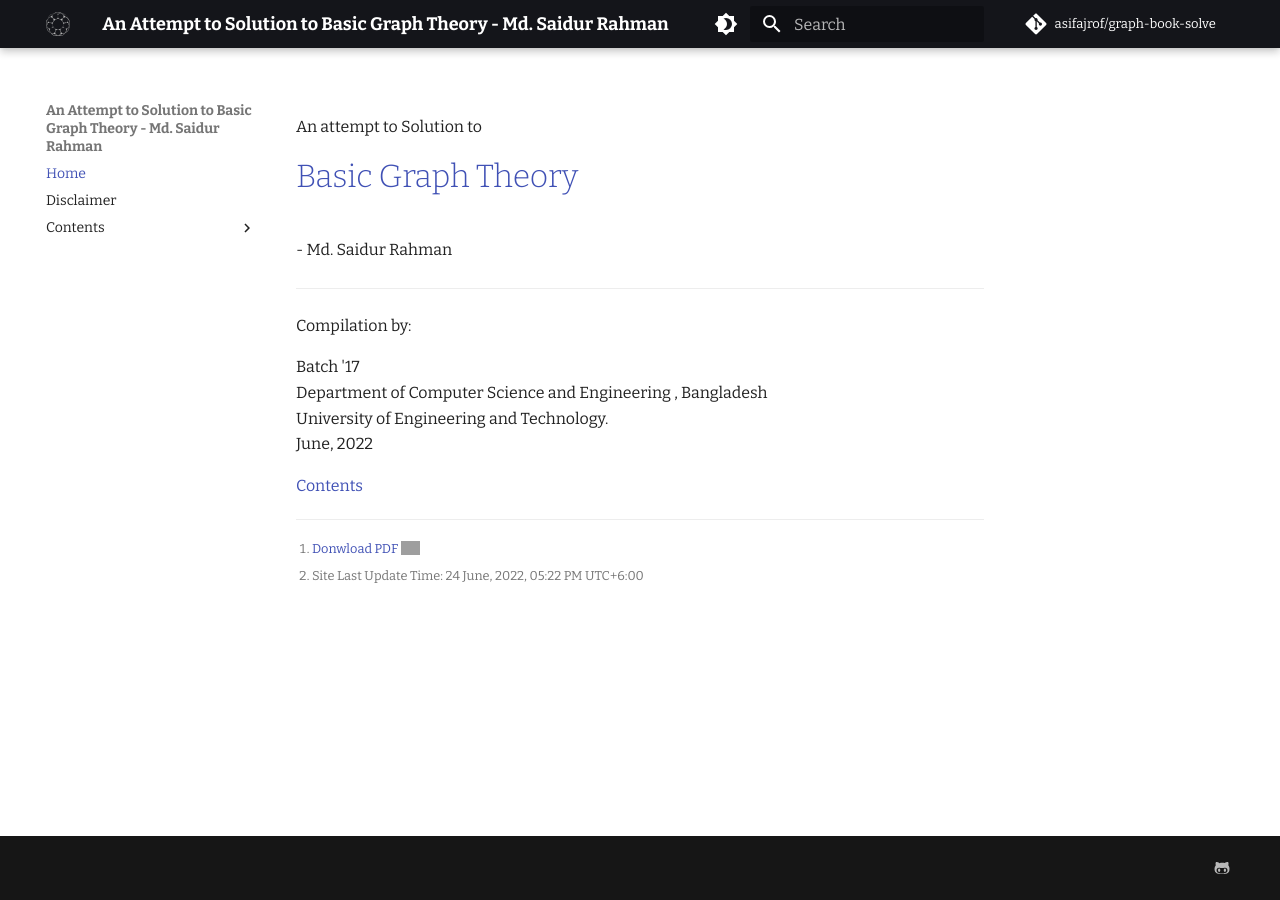
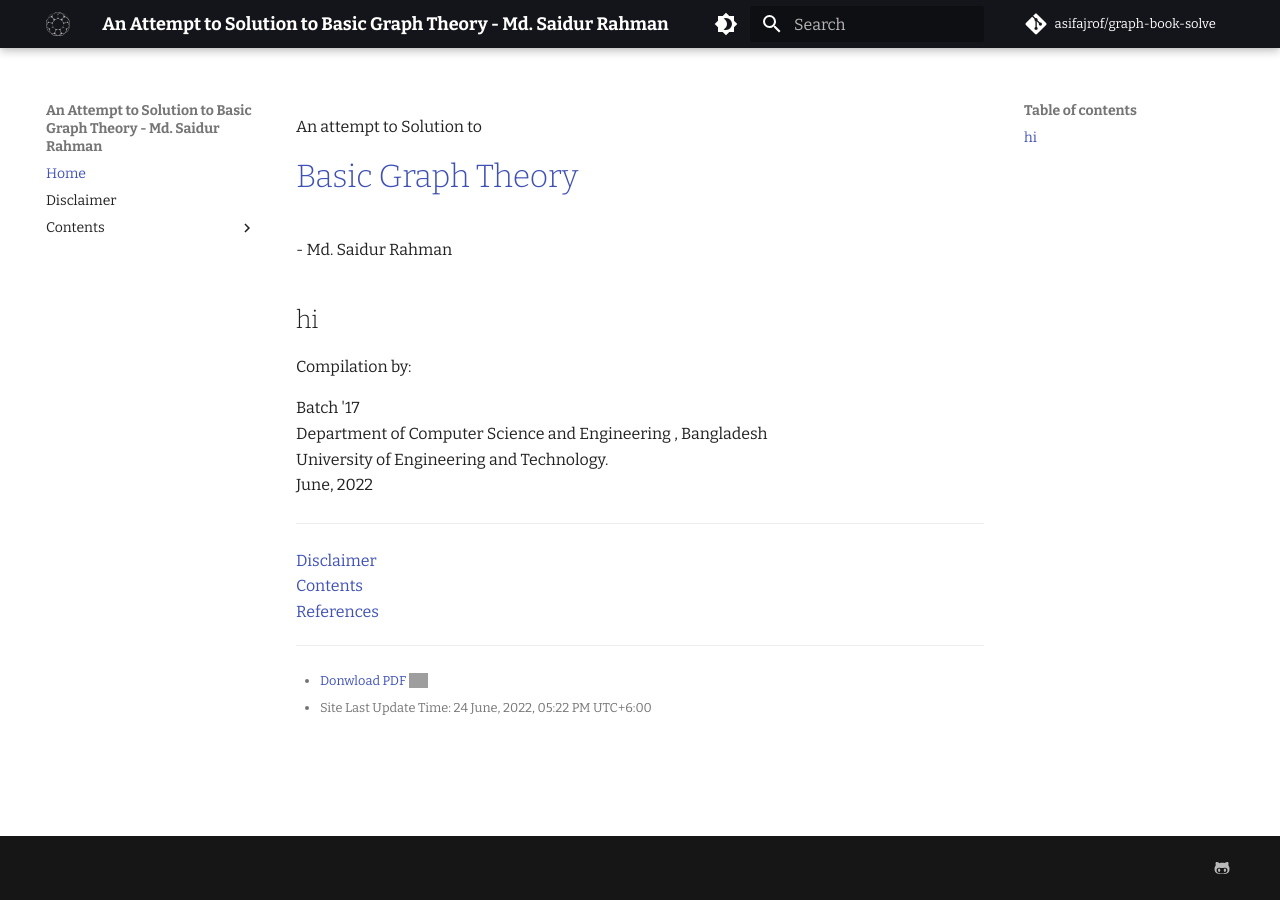
Before and after one commit to asifajrof/graph-book-solve, an MkDocs documentation site: the page built from docs/index.md, in a window 1280 px wide. Built offline with MkDocs 1.6.1 and Material for MkDocs 9.7.7, drawn with Linux system fonts in a browser that asks for light colours; comment, search, counter and statistics services are not loaded; grey boxes are pictures that could not be loaded.

Commit message:
index updated

```diff
--- a/docs/index.md
+++ b/docs/index.md
@@ -2,6 +2,7 @@ An attempt to Solution to
 # [Basic Graph Theory](https://link.springer.com/book/10.1007/978-3-319-49475-3)
 \- Md. Saidur Rahman
 
+<span class="center"> hi </span>
 ---
 
 Compilation by:
@@ -11,13 +12,19 @@ Department of Computer Science and Engineering , Bangladesh
 University of Engineering and Technology.
 June, 2022
 
+---
+
+[Disclaimer]
 [Contents]
+[References]
 
+[Disclaimer]: disclaimer
 [Contents]: contents
+[References]: references
 
 <div class="footnote">
-<hr> <ol>
+<hr> <ul>
 <li id="fn:1"> <p><a target="_blank" rel="noreferer" href=https://drive.google.com/drive/folders/1dsaEWwwOdobAez_-Y0l10XCi-z-6_kR2>Donwload PDF <span class="twemoji"><img src="https://raw.githubusercontent.com/squidfunk/mkdocs-material/master/material/.icons/fontawesome/solid/download.svg"></span></a></p> </li>
 <li id="fn:2"> <p>Site Last Update Time: 24 June, 2022, 05:22 PM UTC+6:00</p> </li>
-</ol>
+</ul>
 </div>
```
